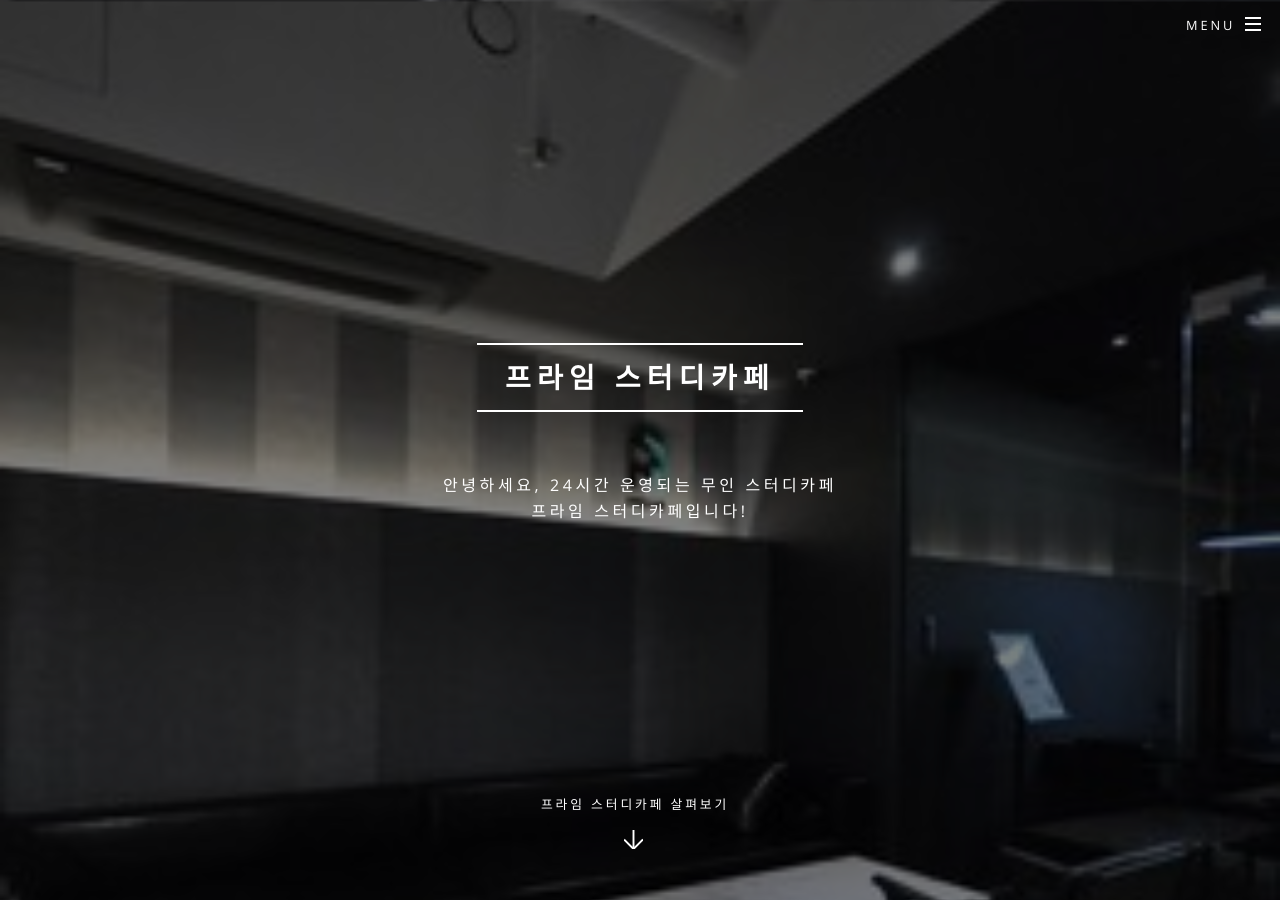
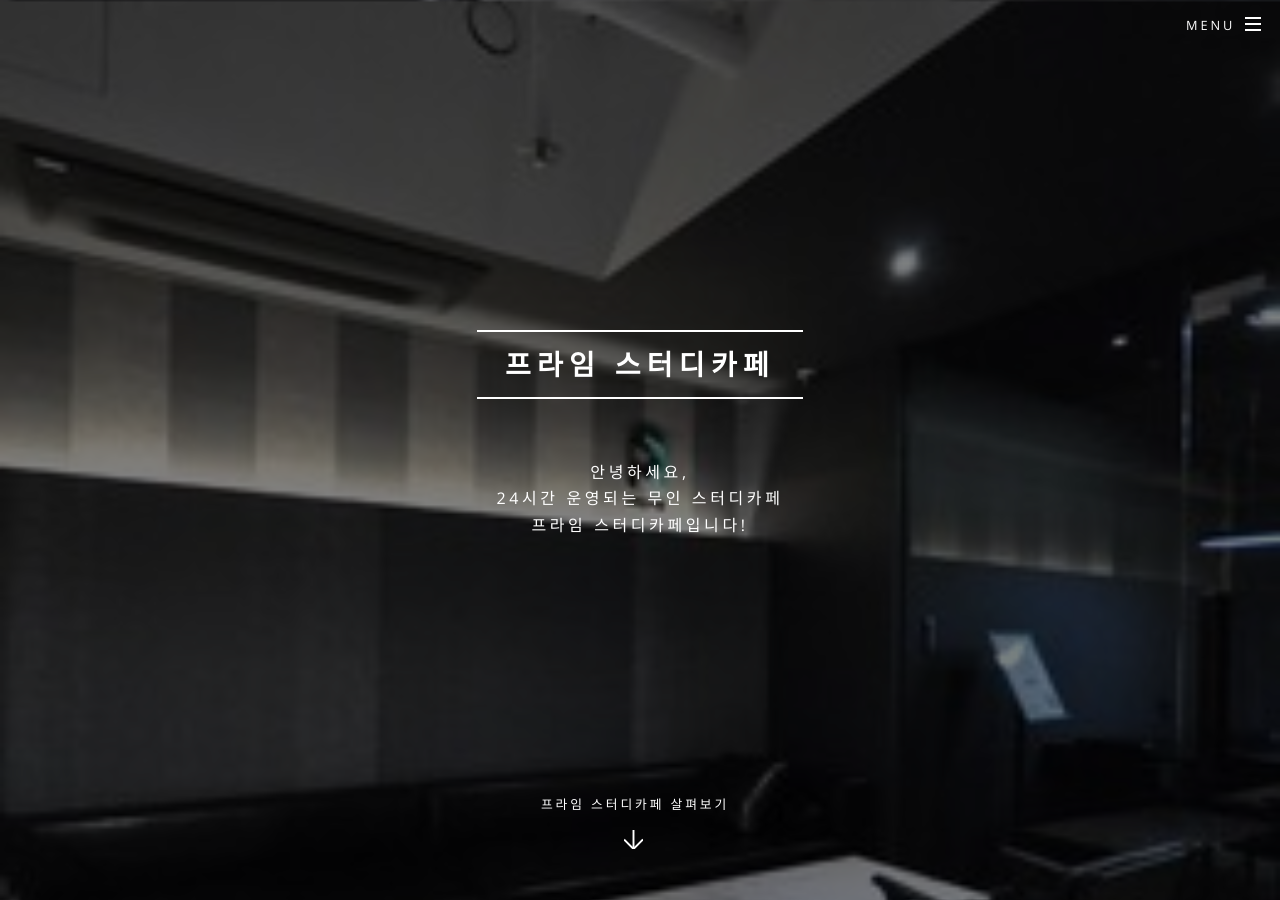
Before and after one commit to primestudycafe/primestudycafe.github.io, a Jekyll site: the page built from index.html, in a window 1280 px wide and 900 px high. Built offline with Jekyll 4.4.1, drawn with Linux system fonts in a browser that asks for light colours.

Commit message:
no message

```diff
--- a/_config.yml
+++ b/_config.yml
@@ -4,7 +4,8 @@
 # Site settings
 title: 프라임 스터디카페
 description: |
-  안녕하세요, 24시간 운영되는 무인 스터디카페<br>
+  안녕하세요, <br>
+  24시간 운영되는 무인 스터디카페<br>
   프라임 스터디카페입니다!
 owner: 프라임 스터디카페 # or company name
 first_published: 2020 # if migrating another site, the year of your first publish
```
